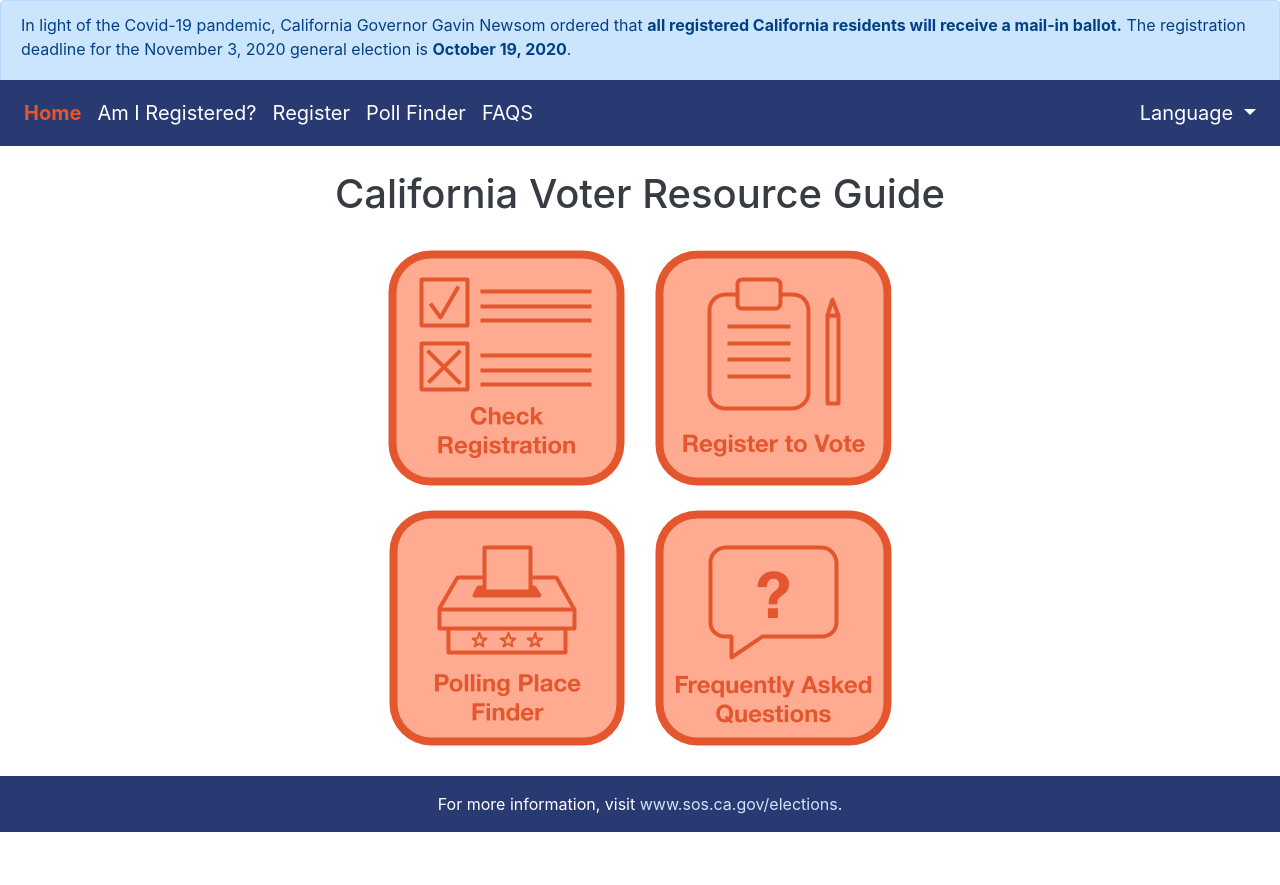
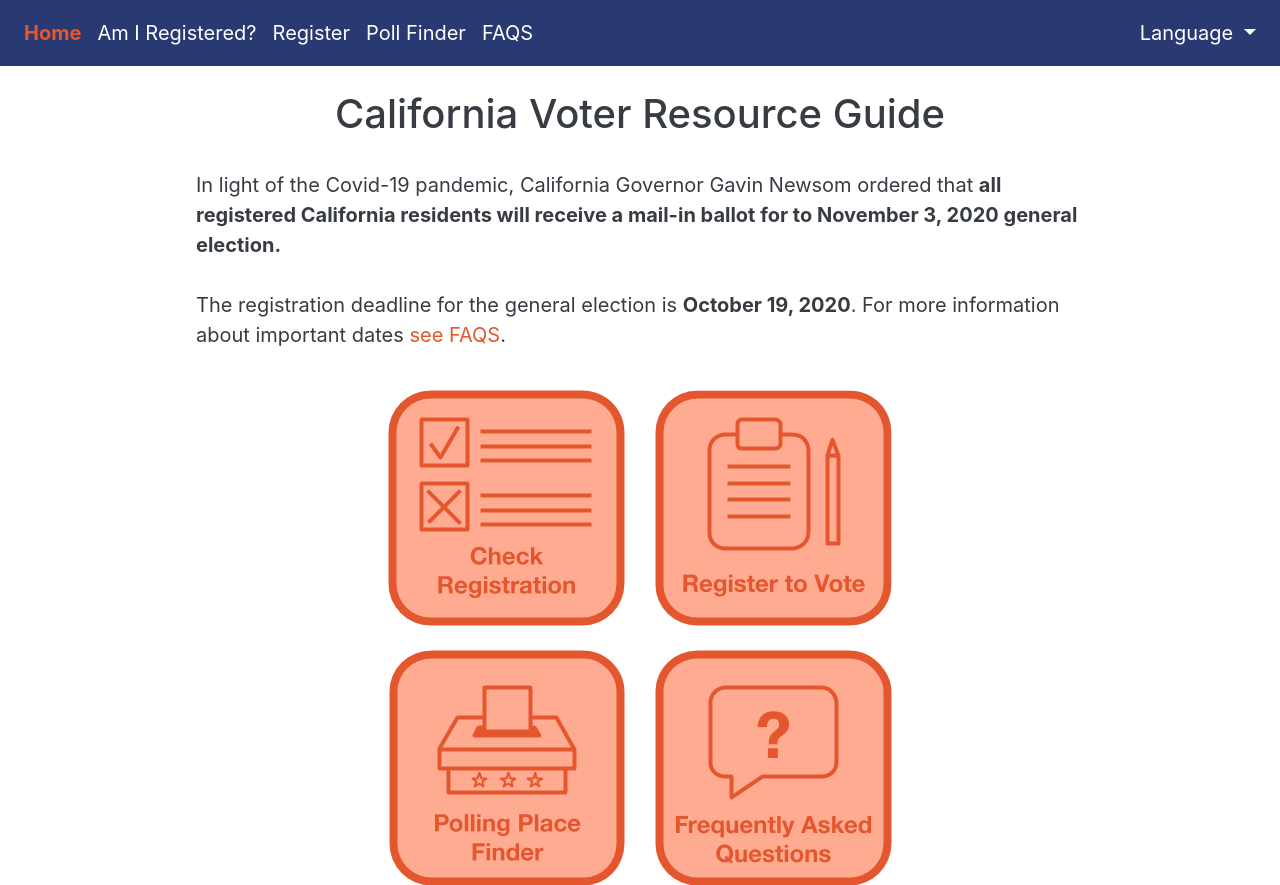
Before and after one commit to kwheelan/Breakthrough, a Flask app: page / in a window 1280 px wide. Shown: the top 885 px of the page. Before the commit the page ends 832 px from the top, so only its background shows below. Run offline with Flask 2, Linux system fonts and the light colour scheme; some libraries are stand-ins or nearby versions.

Commit message:
changed homepage

```diff
--- a/static/stylesheets/style.css
+++ b/static/stylesheets/style.css
@@ -123,15 +123,19 @@
 }
 
 
-/* home page links */
+/* home page */
 
-.sect {
-  margin-top: 30px;
-  background-color: #909090;
-  border-color: #909090;
-  color: black;
-  align: middle;
-  width: 80%;
+.mainText {
+  font-size: 20px;
+  margin-left: 10%;
+  margin-right: 10%;
+}
+
+@media (max-width: 940px) {
+  .mainText {
+    margin-left: 5%;
+    margin-right: 5%;
+  }
 }
 
 /* homepage icons */
--- a/templates/faqs.html
+++ b/templates/faqs.html
@@ -3,6 +3,9 @@
 {% block faqs %}
 <strong><font color=#e4572e>FAQS</font></strong>
 {% endblock %}
+
+{% block warning %}
+{%endblock%}
 
 {% block header %}
     Frequently Asked Questions
--- a/templates/index.html
+++ b/templates/index.html
@@ -15,13 +15,6 @@
  background-size: 100%;" -->
 
 {% block warning %}
-<div class="alert alert-primary" role="alert" style = "margin-bottom: -10px">
-  <p padding = 20px>
-    In light of the Covid-19 pandemic, California Governor Gavin Newsom ordered that
-    <font><strong>all registered California residents will receive a mail-in ballot.</strong></font> The registration deadline for the November 3, 2020 general election is
-    <font><strong>October 19, 2020</strong></font>.
-  </p>
-</div>
 {% endblock %}
 
 {% block home %}
@@ -33,6 +26,18 @@
 {% endblock %}
 
 {% block body %}
+<br>
+<div class = "mainText">
+  <p align = left>
+    <font color = #373c43>
+    In light of the Covid-19 pandemic, California Governor Gavin Newsom ordered that
+    <strong>all registered California residents will receive a mail-in ballot for to November 3, 2020 general election.</strong>
+    <br><br>The registration deadline for the general election is
+    <strong>October 19, 2020</strong>. For more information about important dates
+    <a href="{{ url_for('faqs')}}" class = "faqLink">see FAQS</a>.
+    </font>
+  </p>
+</div>
 
 <br>
 
--- a/templates/layout.html
+++ b/templates/layout.html
@@ -35,13 +35,20 @@
 
   <!-- optional warning banner -->
   {% block warning %}
+  <div class="alert alert-primary" role="alert" style = "margin-bottom: -10px">
+    <p padding = 20px>
+      In light of the Covid-19 pandemic, California Governor Gavin Newsom ordered that
+      <font><strong>all registered California residents will receive a mail-in ballot for to November 3, 2020 general election.</strong></font> The registration deadline for the general election is
+      <font><strong>October 19, 2020</strong></font>. For more information about important dates see FAQS.
+    </p>
+  </div>
   {% endblock %}
 
     <!-- Nav bar -->
     <nav class="navbar navbar-expand-md sticky-top" style ="background-color: #293A73;">
       <button class="navbar-toggler" type="button" data-toggle="collapse" data-target=".navbar-collapse" aria-controls="navbarNavAltMarkup" aria-expanded="false" aria-label="Toggle navigation">
         <span class="navbar-toggler-icon">
-          <img src="{{ url_for('static', filename='images/menu_icon.png') }}" alt="Menu" height=45px width=55px style = "margin-top: -8px">
+          <img src="{{ url_for('static', filename='images/menu_icon.png') }}" alt="Menu" height=35px width=40px style = "margin-top: -2px; margin-left: -5px">
         </span>
       </button>
       <div class="collapse navbar-collapse" id="navbarNavAltMarkup">
```
